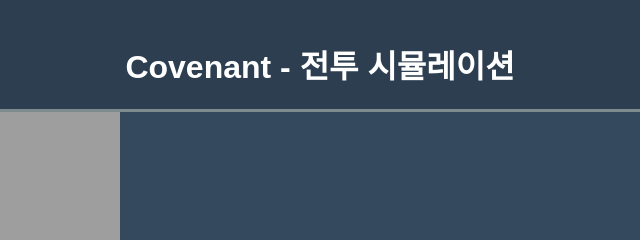
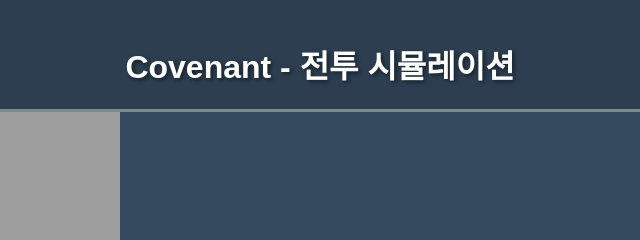
Before and after one commit to cagecorn/covenant, a website with bundled scripts: page index.html in a window 1280 px wide. Shown: the top 240 px of the page, 320-960 px from the left. Built offline with nearby package versions, Linux system fonts and the light colour scheme.

Commit message:
Revert "Disable shadow effects due to rendering bug"

```diff
--- a/css/style.css
+++ b/css/style.css
@@ -11,18 +11,6 @@ body {
 
 h1 {
     text-shadow: 2px 2px 4px rgba(0,0,0,.5);
-}
-
-/*
- * Global shadow toggle
- * A recent bug in browsers causes unexpected artifacting when shadows
- * are enabled. Adding this override ensures shadows are disabled across
- * the UI until the issue is resolved.
- */
-body.no-shadow, body.no-shadow * {
-    text-shadow: none !important;
-    box-shadow: none !important;
-    filter: none !important;
 }
 
 /* 게임 화면을 감싸는 컨테이너 */
--- a/index.html
+++ b/index.html
@@ -5,7 +5,7 @@
     <title>Covenant - 전투 시뮬레이션 (모듈화)</title>
     <link rel="stylesheet" href="css/style.css">
 </head>
-<body class="no-shadow">
+<body>
     <h1>Covenant - 전투 시뮬레이션</h1>
     <div id="game-wrapper">
         <canvas id="gameCanvas" width="2880" height="1920"></canvas>
```
Also changed, not shown: battlefield_sample.html (+1 -1 lines), mercenary_territory_ui_sample.html (+1 -1 lines), world_mab_sample.html (+1 -1 lines).
